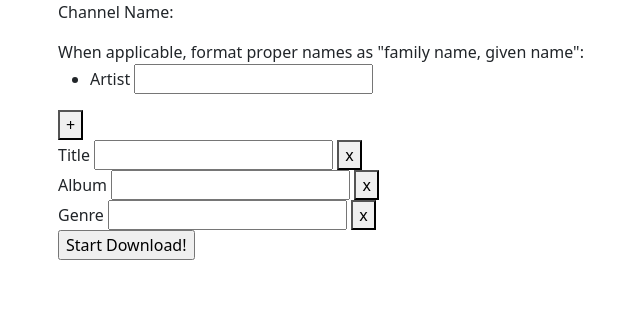
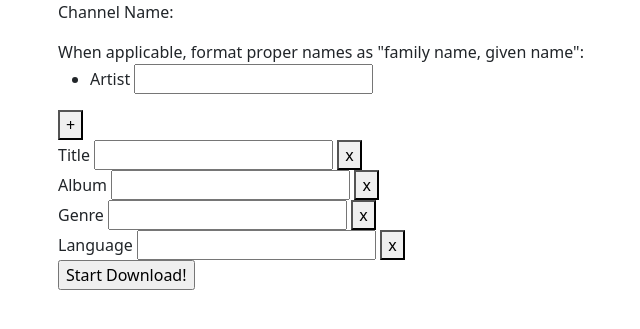
Before and after one commit to Wicloz/AudioTube, a Flask app: template templates/editor.html in a window 1280 px wide. Shown: the part 82-411 px from the top of the page, without its empty margins (24-664 px from the left). Run offline with Flask 2, Linux system fonts and the light colour scheme; the template is opened without the code that fills it: values that come from a table or form of the project are taken from there, others are empty.

Commit message:
Add a language field and use it to improve decoding

```diff
--- a/forms.py
+++ b/forms.py
@@ -1,6 +1,6 @@
 from flask_wtf import FlaskForm
 from wtforms import StringField, SubmitField, FieldList
-from wtforms.validators import URL, InputRequired
+from wtforms.validators import URL, InputRequired, Regexp
 
 
 class QueryForm(FlaskForm):
@@ -13,4 +13,5 @@ class AudioEditForm(FlaskForm):
     title = StringField(label='Title', validators=[InputRequired()])
     album = StringField(label='Album')
     genre = StringField(label='Genre')
+    language = StringField(label='Language', validators=[Regexp(r'^$|^[a-z]{2}_[A-Z]{2}$')])
     submit = SubmitField(label='Start Download!')
--- a/main.py
+++ b/main.py
@@ -9,7 +9,7 @@ from os.path import join
 from mutagen.easyid3 import EasyID3
 from io import BytesIO
 from socket import gethostname
-from slugify import slugify
+from unihandecode import Unihandecoder
 
 app = Flask(__name__)
 app.config['SECRET_KEY'] = 'n1MF4absCxYuRyknQeNutaK9kcBW4o38'
@@ -41,9 +41,19 @@ def editor(url):
         with TemporaryDirectory() as temp:
             pass
 
+            language = 'uni'
+            country = 'XW'
+            if form.language.data:
+                language, country = form.language.data.split('_')
+
+            try:
+                decoder = Unihandecoder(language)
+            except FileNotFoundError:
+                decoder = Unihandecoder('uni')
+
             artists_list = [' '.join(reversed(artist.split(', '))) for artist in form.artist.data]
             artists_fancy = ' & '.join(artists_list)
-            artists_slugs = [slugify(artist) for artist in form.artist.data]
+            artists_slugs = [decoder.decode(artist).lower() for artist in form.artist.data]
 
             with YoutubeDL({
                 'outtmpl': join(temp, 'download.%(ext)s'),
@@ -68,6 +78,7 @@ def editor(url):
             mp3['title'] = form.title.data
             mp3['album'] = form.album.data
             mp3['genre'] = form.genre.data
+            mp3['releasecountry'] = country
             mp3.save()
 
             with open(join(temp, 'download.mp3'), 'rb') as fp:
--- a/requirements.txt
+++ b/requirements.txt
@@ -3,4 +3,4 @@ flask-wtf
 youtube_dl
 mutagen
 wtforms
-python-slugify
+unihandecode
--- a/templates/editor.html
+++ b/templates/editor.html
@@ -42,6 +42,14 @@
         {{ form.genre.errors }}
       {% endif %}
     </div>
+    <div>
+      {{ form.language.label() }}
+      {{ form.language() }}
+      <button onclick="formClear('language')">x</button>
+      {% if form.language.errors %}
+        {{ form.language.errors }}
+      {% endif %}
+    </div>
     {{ form.submit() }}
   </form>
 
```
